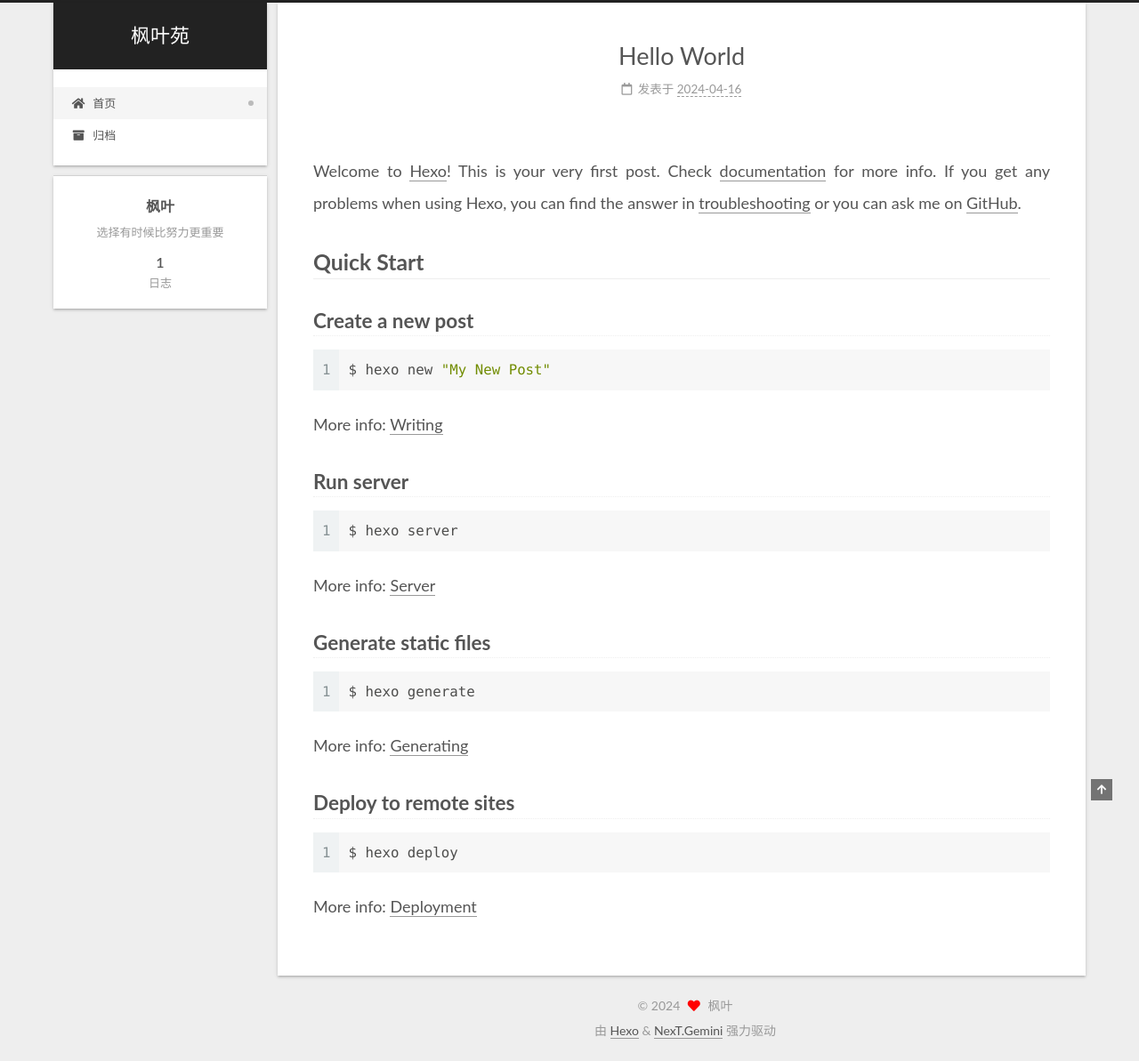
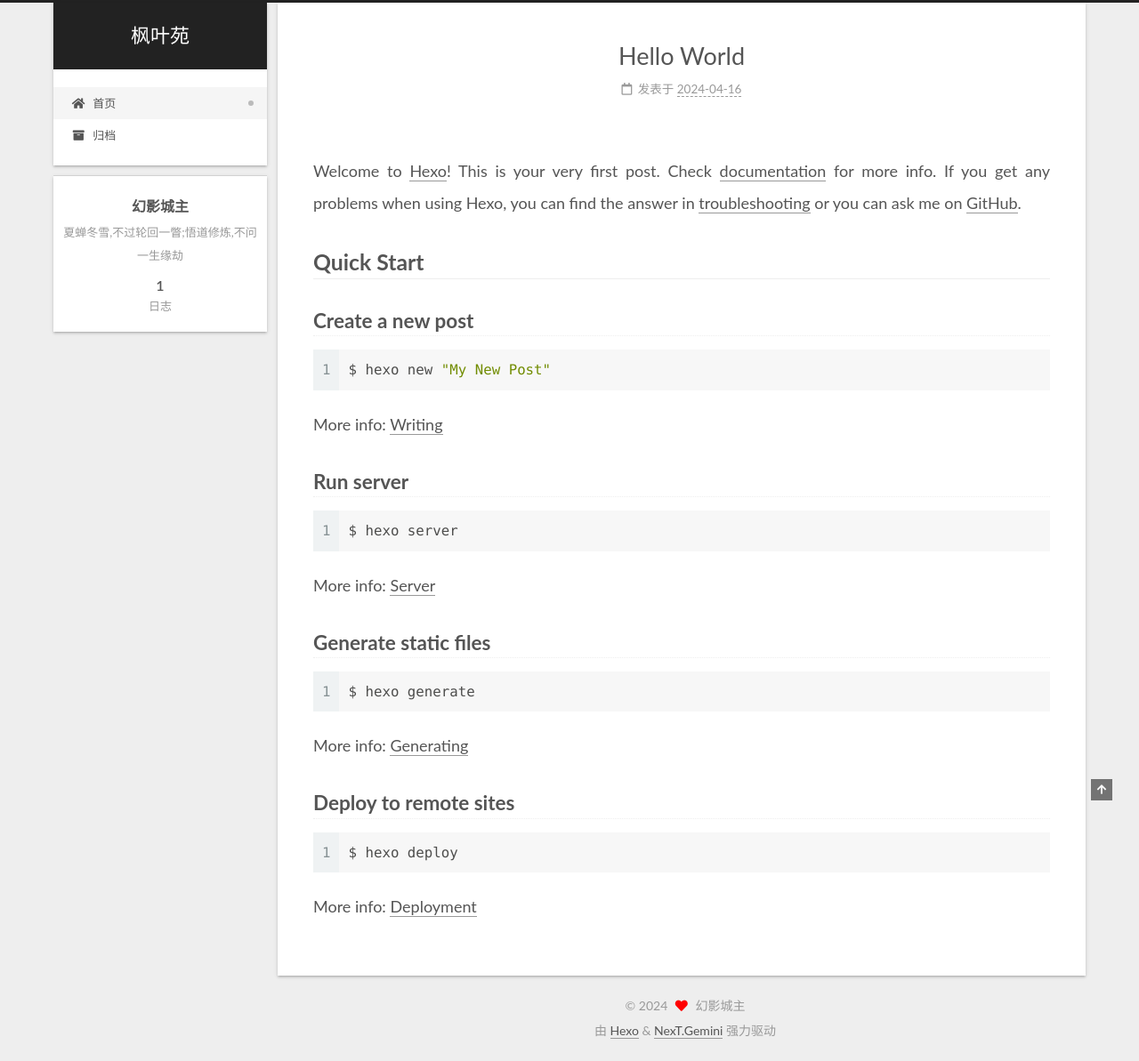
Before and after one commit to Lord-Phantom-city/Lord-Phantom-city.github.io, a plain HTML site: page index.html in a window 1280 px wide. Shown: the whole page at 89% size. Drawn offline with Linux system fonts and the light colour scheme.

Commit message:
Site updated: 2024-04-16 20:51:55

```diff
--- a/css/main.css
+++ b/css/main.css
@@ -1168,7 +1168,7 @@ pre .javascript .function {
 }
 .links-of-author a::before,
 .links-of-author span.exturl::before {
-  background: #b86ac6;
+  background: #ff1db9;
   border-radius: 50%;
   content: ' ';
   display: inline-block;
--- a/index.html
+++ b/index.html
@@ -20,14 +20,14 @@
     var CONFIG = {"hostname":"example.com","root":"/","scheme":"Gemini","version":"7.8.0","exturl":false,"sidebar":{"position":"left","display":"post","padding":18,"offset":12,"onmobile":false},"copycode":{"enable":false,"show_result":false,"style":null},"back2top":{"enable":true,"sidebar":false,"scrollpercent":false},"bookmark":{"enable":false,"color":"#222","save":"auto"},"fancybox":false,"mediumzoom":false,"lazyload":false,"pangu":false,"comments":{"style":"tabs","active":null,"storage":true,"lazyload":false,"nav":null},"algolia":{"hits":{"per_page":10},"labels":{"input_placeholder":"Search for Posts","hits_empty":"We didn't find any results for the search: ${query}","hits_stats":"${hits} results found in ${time} ms"}},"localsearch":{"enable":false,"trigger":"auto","top_n_per_article":1,"unescape":false,"preload":false},"motion":{"enable":true,"async":false,"transition":{"post_block":"fadeIn","post_header":"slideDownIn","post_body":"slideDownIn","coll_header":"slideLeftIn","sidebar":"slideUpIn"}}};
   </script>
 
-  <meta name="description" content="选择有时候比努力更重要">
+  <meta name="description" content="夏蝉冬雪,不过轮回一瞥;悟道修炼,不问一生缘劫">
 <meta property="og:type" content="website">
 <meta property="og:title" content="枫叶苑">
 <meta property="og:url" content="http://example.com/index.html">
 <meta property="og:site_name" content="枫叶苑">
-<meta property="og:description" content="选择有时候比努力更重要">
+<meta property="og:description" content="夏蝉冬雪,不过轮回一瞥;悟道修炼,不问一生缘劫">
 <meta property="og:locale" content="zh_CN">
-<meta property="article:author" content="枫叶">
+<meta property="article:author" content="幻影城主">
 <meta name="twitter:card" content="summary">
 
 <link rel="canonical" href="http://example.com/">
@@ -151,8 +151,8 @@
 
     <span hidden itemprop="author" itemscope itemtype="http://schema.org/Person">
       <meta itemprop="image" content="/images/avatar.gif">
-      <meta itemprop="name" content="枫叶">
-      <meta itemprop="description" content="选择有时候比努力更重要">
+      <meta itemprop="name" content="幻影城主">
+      <meta itemprop="description" content="夏蝉冬雪,不过轮回一瞥;悟道修炼,不问一生缘劫">
     </span>
 
     <span hidden itemprop="publisher" itemscope itemtype="http://schema.org/Organization">
@@ -271,8 +271,8 @@
 
       <div class="site-overview-wrap sidebar-panel">
         <div class="site-author motion-element" itemprop="author" itemscope itemtype="http://schema.org/Person">
-  <p class="site-author-name" itemprop="name">枫叶</p>
-  <div class="site-description" itemprop="description">选择有时候比努力更重要</div>
+  <p class="site-author-name" itemprop="name">幻影城主</p>
+  <div class="site-description" itemprop="description">夏蝉冬雪,不过轮回一瞥;悟道修炼,不问一生缘劫</div>
 </div>
 <div class="site-state-wrap motion-element">
   <nav class="site-state">
@@ -311,7 +311,7 @@
   <span class="with-love">
     <i class="fa fa-heart"></i>
   </span>
-  <span class="author" itemprop="copyrightHolder">枫叶</span>
+  <span class="author" itemprop="copyrightHolder">幻影城主</span>
 </div>
   <div class="powered-by">由 <a href="https://hexo.io/" class="theme-link" rel="noopener" target="_blank">Hexo</a> & <a href="https://theme-next.org/" class="theme-link" rel="noopener" target="_blank">NexT.Gemini</a> 强力驱动
   </div>
```
Also changed, not shown: 2024/04/16/hello-world/index.html (+6 -6 lines), archives/2024/04/index.html (+6 -6 lines), archives/2024/index.html (+6 -6 lines), archives/index.html (+6 -6 lines).
